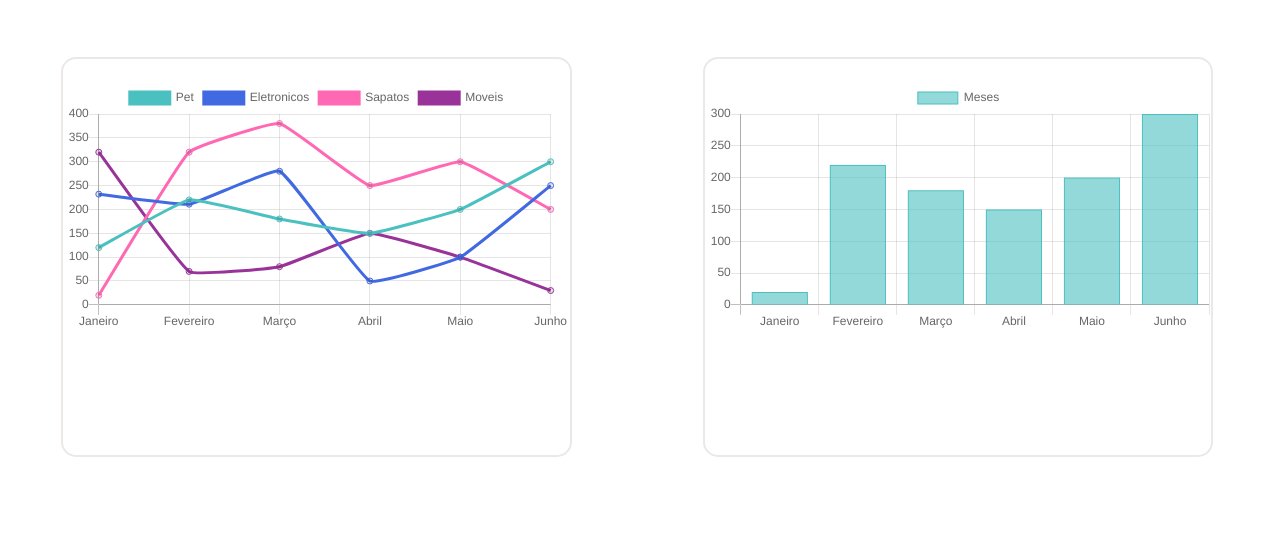
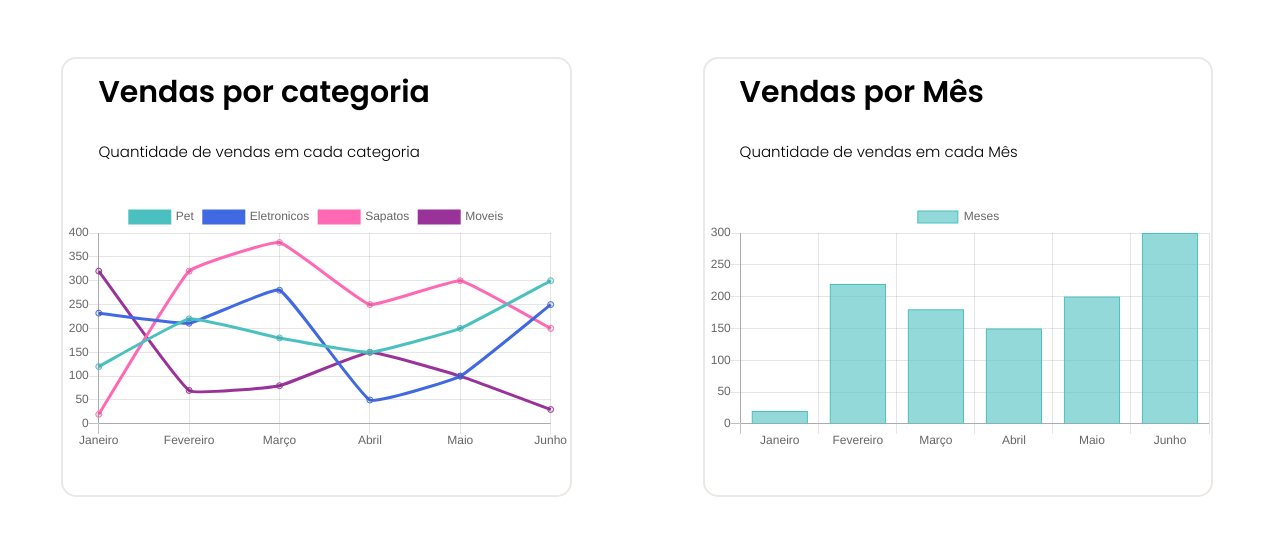
Before and after one commit to letssBuyy/letsbuy_web, a React (Create React App) app: page /dashboard in a window 1280 px wide. Shown: the part 235-770 px from the top of the page. Built offline with nearby package versions, Linux system fonts and the light colour scheme.

Commit message:
novas alterações

```diff
--- a/src/assets/styles/dashboardStyle.js
+++ b/src/assets/styles/dashboardStyle.js
@@ -58,14 +58,14 @@ export const Legendas= styled.span`
 export const TituloGrafico= styled.span`
     font-size:30px;
     font-family:'${fonts.semiBold}';
-    margin: -5px 40px;
+    margin: -5px 35px;
 
 `
 
 export const SemiTitulo= styled.span`
-    font-size:10px;
+    font-size:15px;
     font-family:'${fonts.light}';
-    margin: -5px 40px;
+    margin: 0px 35px;
 
 `
 
@@ -75,7 +75,7 @@ export const Titulos = styled.div`
 `
 
 export const CaixaGraficos = styled.div`
-    height:50vh;
+    height:55vh;
     width:100%;
     display:flex;
     justify-content: space-between;
@@ -86,6 +86,7 @@ export const Graficos = styled.div`
     border-radius: 15px;
     width:44%;
     padding-top:2%;
+    display:grid;
 `
 
 export const Limitador = styled.div`
--- a/src/components/Chart.jsx
+++ b/src/components/Chart.jsx
@@ -10,6 +10,8 @@ const ChartComponent = ({ data }) => {
         type: 'bar',
         data: data,
         options: {
+          maintainAspectRatio: true,
+          responsive:true
           // Configurações de opções do gráfico, como título, legenda, etc.
         },
       });
--- a/src/pages/Dashboard.jsx
+++ b/src/pages/Dashboard.jsx
@@ -106,9 +106,21 @@ const chartDataLine = {
 
         <CaixaGraficos>
           <Graficos>
-                    <LineChart data={chartDataLine}/>
+            <TituloGrafico>
+              Vendas por categoria
+            </TituloGrafico>
+            <SemiTitulo>
+            Quantidade de vendas em cada categoria
+            </SemiTitulo>
+            <LineChart data={chartDataLine} />
           </Graficos>
           <Graficos>
+            <TituloGrafico>
+              Vendas por Mês
+            </TituloGrafico>
+            <SemiTitulo>
+            Quantidade de vendas em cada Mês
+            </SemiTitulo>
             <ChartComponent data={chartData} />
           </Graficos>
         </CaixaGraficos>
```
Lines whose indentation alone changed are shown as unchanged.
